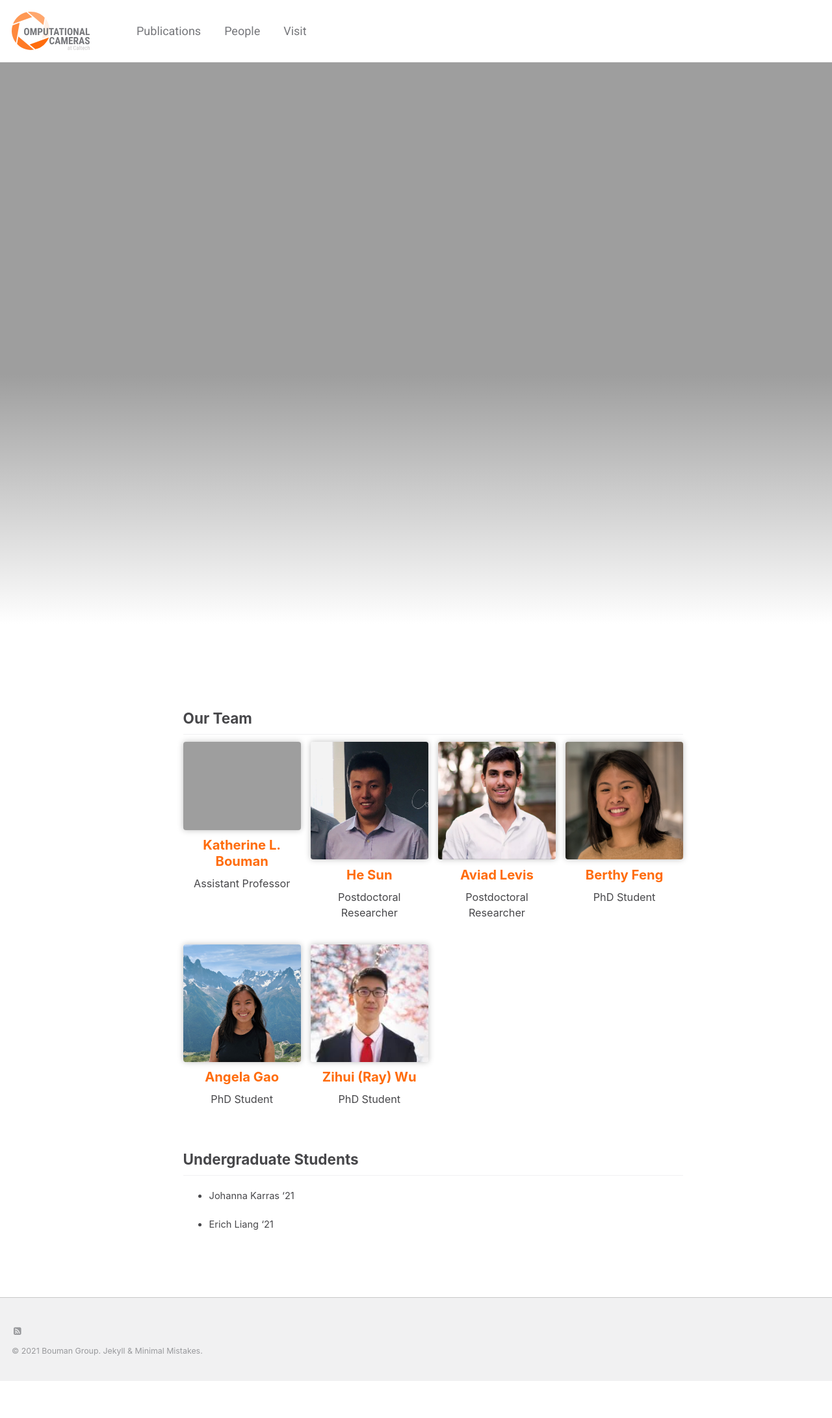
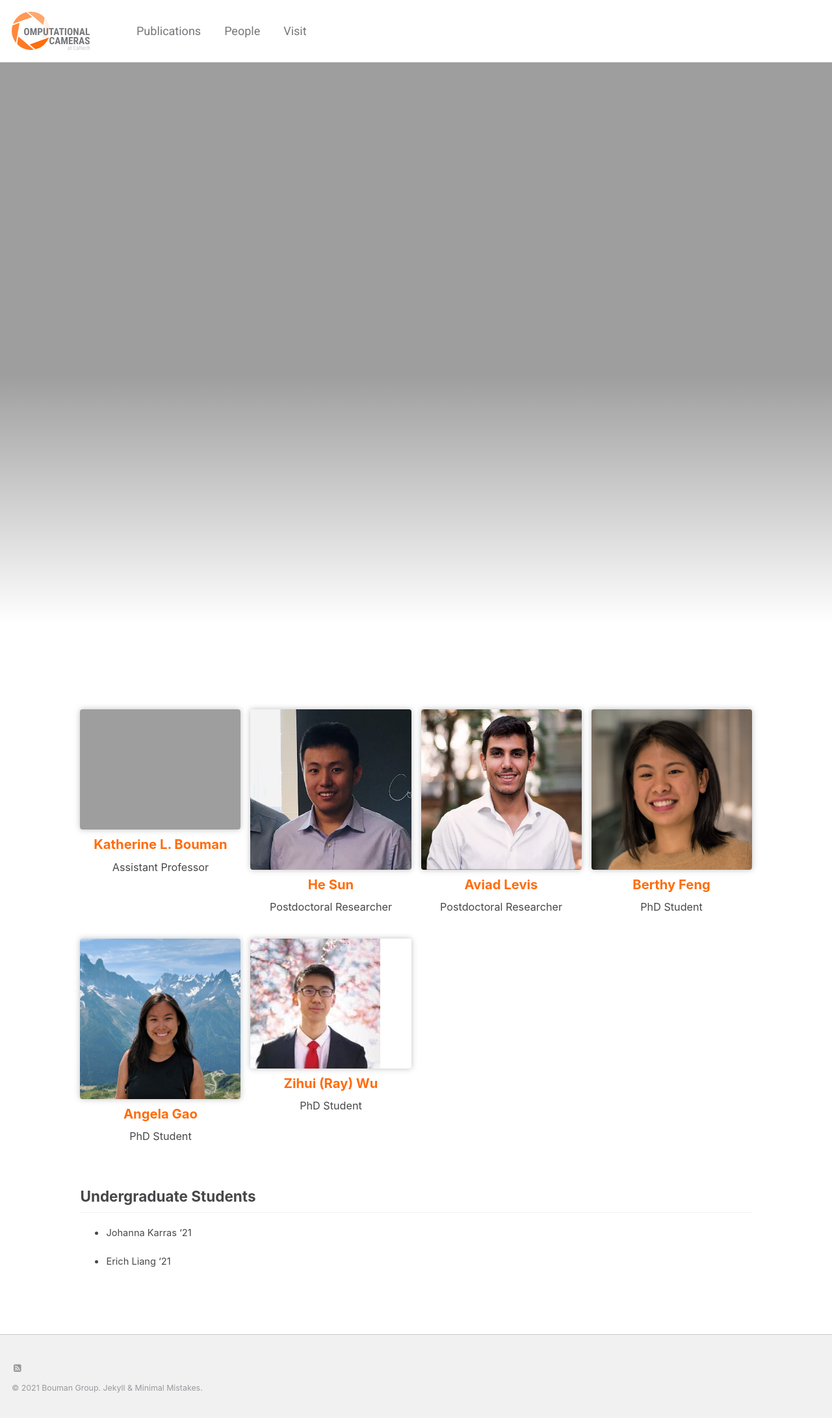
Before and after one commit to boumangroup/boumangroup.github.io, a Jekyll site: the page built from _pages/people.html, in a window 1280 px wide. Shown: the whole page at 65% size. Built offline with Jekyll 4.4.1, drawn with Linux system fonts in a browser that asks for light colours; a script that is not in the unit is left out; before the commit the page ends 2126 px from its top, so only the background shows below that.

Commit message:
widen page content

```diff
--- a/_pages/people.html
+++ b/_pages/people.html
@@ -4,7 +4,6 @@ permalink: /people/
 header:
   image: group/collage.png
 ---
-<h2 style="margin-top: 0;">Our Team</h2>
 <div class="project-highlights__container">
   {% for people in site.data.people.pi %}
     {% include people-single.html %}
--- a/assets/_scss/_page.scss
+++ b/assets/_scss/_page.scss
@@ -18,9 +18,9 @@
 
 .page {
   @include breakpoint($large) {
-    @include span(10 of 12 last);
-    @include prefix(0.5 of 12);
-    @include suffix(2 of 12);
+    @include span(12 of 12 last);
+    @include prefix(1 of 12);
+    @include suffix(1 of 12);
   }
 
   .page__inner-wrap {
--- a/index.html
+++ b/index.html
@@ -1,5 +1,6 @@
 ---
 layout: single
+classes: wide
 tagline: true
 header:
   image: group/lab.jpg
```
Also changed, not shown: assets/css/main.css.
